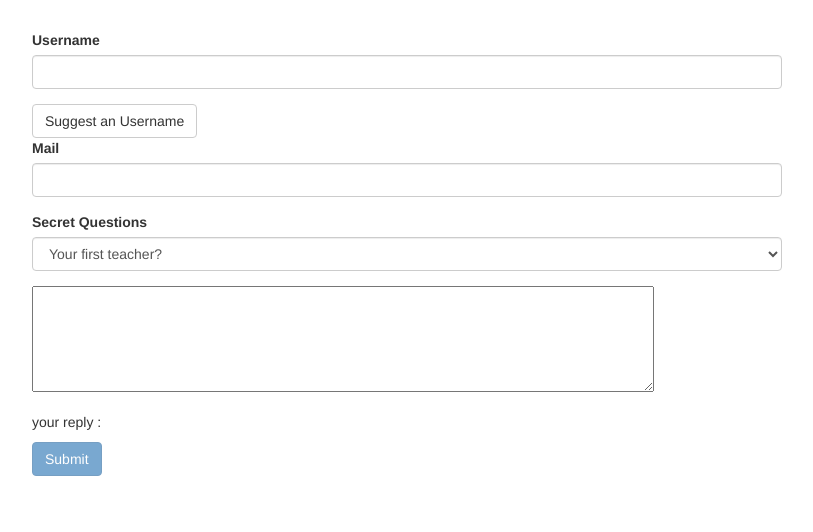
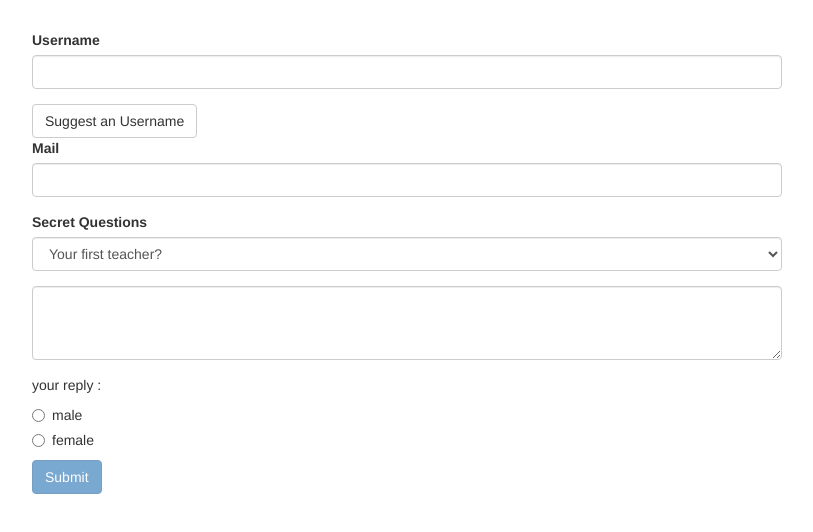
Before and after one commit to pradeepyadavx/Angular, an Angular app in the folder forms-td-start/: page / in a window 1280 px wide. Shown: the top 532 px of the page, without its empty margins (233-1046 px from the left). Built offline with nearby package versions, Linux system fonts and the light colour scheme.

Commit message:
add radio button

```diff
--- a/forms-td-start/src/app/app.component.html
+++ b/forms-td-start/src/app/app.component.html
@@ -43,11 +43,22 @@
         </div>
         <div class="form-group">
           <textarea name="questionAnser"
-          cols="74"
-          rows="5"
+
+          rows="3"
+          class="form-control"
           [(ngModel)]="answer"></textarea>
         </div>
         <p>your reply :{{ answer }}</p>
+        <div class="radio" *ngFor="let gender of genders">
+          <label >
+            <input type="radio"
+            name="gender"
+            ngModel
+            [value]="gender"
+            required>
+            {{ gender}}
+          </label>
+        </div>
         <button
         class="btn btn-primary"
         type="submit"
--- a/forms-td-start/src/app/app.component.ts
+++ b/forms-td-start/src/app/app.component.ts
@@ -11,6 +11,7 @@ export class AppComponent {
 
   defaultQuestion='teacher'
   answer='';
+  genders=['male','female']
 
   suggestUserName() {
     const suggestedName = 'Superuser';
```
